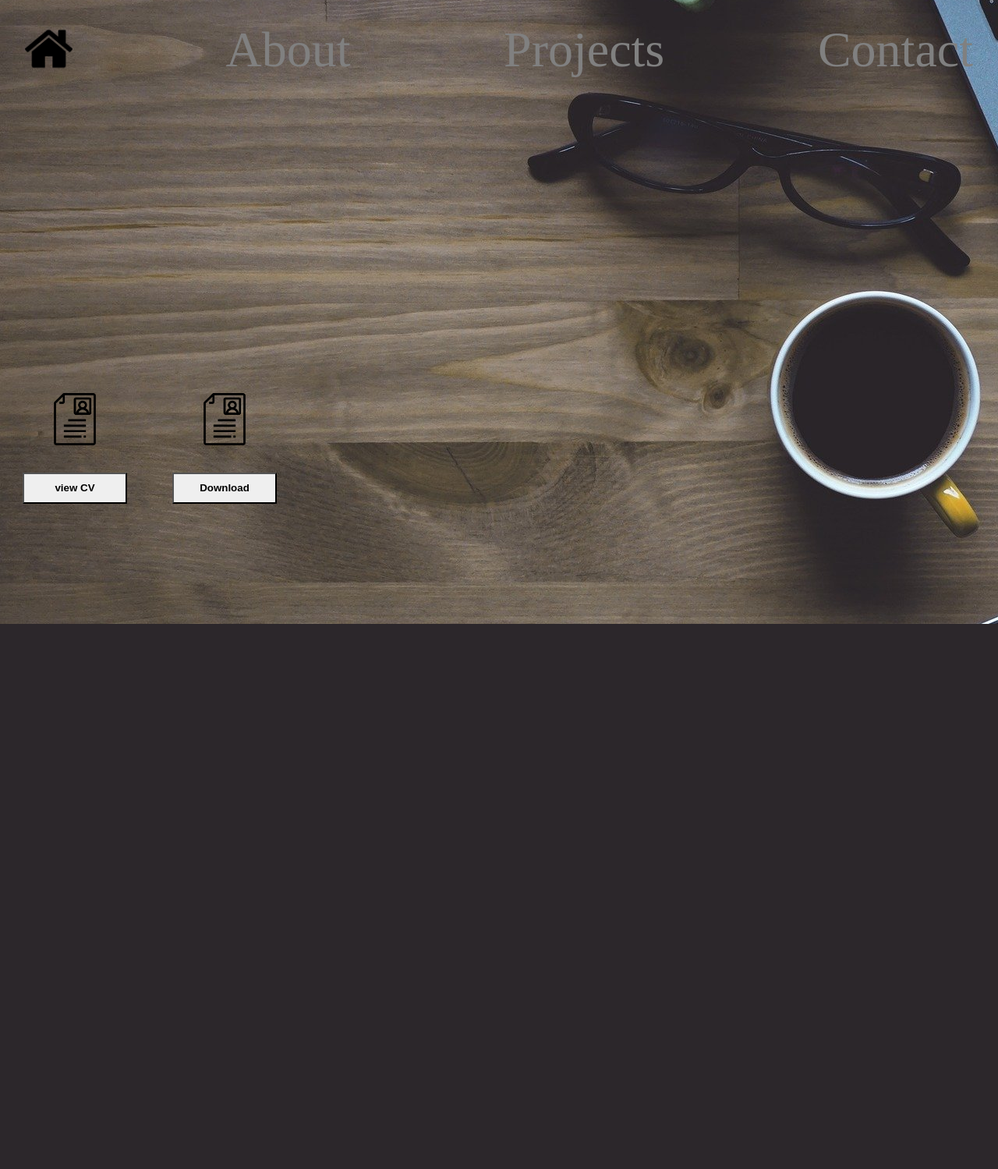
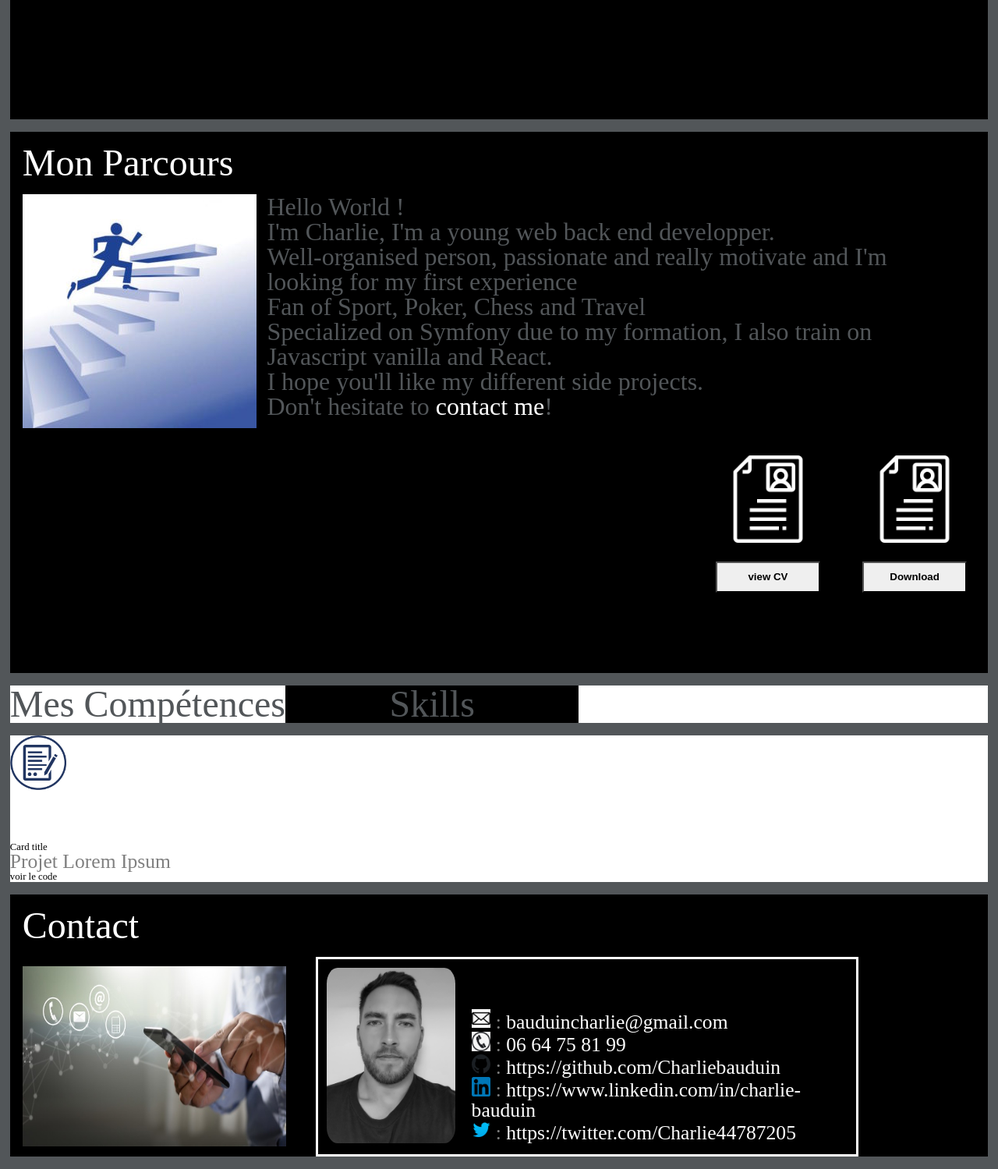
Before and after one commit to Charliebauduin/portfolio, a Symfony app: template Portfolio/templates/home/index.html.twig in a window 1280 px wide. Shown: the whole page at 78% size. Before the commit the page ends 800 px from the top, so only its background shows below. Run offline with Twig, Linux system fonts and the light colour scheme; the template is opened without the code that fills it, so the values that code supplies are empty; some libraries are stand-ins or nearby versions.

Commit message:
refonte du style

```diff
--- a/Portfolio/public/css/style.css
+++ b/Portfolio/public/css/style.css
@@ -1,14 +1,284 @@
+/* ====================================== WRAPPER PART ============================================================*/
 
 .wrapper{
-background-image: url("../assets/bandeau2.jpg");
-height: 100%;
-width: 100%;
-background-position: center;
-background-repeat: no-repeat;
+
+    background-color: #525659;
+    display: flex;
+    flex-direction: column;
+    justify-content: center;
 
 }
 
-.navbar {
+/* ====================================== BANDEAU PART ============================================================*/
+
+.bandeau {
+
+    background-color: black;
+    background-position: center;
+    background-repeat: no-repeat;
+    width: 98%;
+    margin: auto;
+    margin-bottom: 1em;
+
+}
+
+.bandeau svg {
+
+    width: 100%;
+
+}
+
+/* ====================================== PARCOURS PART ============================================================*/
+
+.parcours {
+
+    background-color: black;
+    display: flex;
+    width: 98%;
+    margin: auto;
+    margin-bottom: 1em;
+    flex-wrap: wrap;
+
+
+}
+
+.parcours h1 {
+
+    color: white;
+
+}
+
+.parcours-title {
+
+    width: 100%;
+    margin: 1em;
+
+}
+
+
+.parcours-left-part {
+
+    width: 25%;
+    margin-left: 1em;
+    margin-bottom: 2em;
+
+}
+
+.parcours-right-part {
+
+    width: 65%;
+    margin-bottom: 2em;
+
+}
+
+.parcours-right-part p {
+
+    color: #525659;
+
+}
+
+.parcours-right-part a {
+
+    color: white;
+
+}
+
+.parcours-cv {
+
+    display: flex;
+    width: 100%;
+    justify-content: flex-end;
+
+}
+
+.logo-cv {
+
+    width: 100%;
+    height: 100%;
+
+}
+
+.cv-view{
+
+    width: 15%;
+    height: 80%;
+    display: flex;
+    flex-direction: column;
+    text-align: center;
+    align-items: center;
+
+}
+
+.cv-view a{
+
+    height: 50%;
+    margin-bottom: 1.5em;
+
+}
+
+.cv-download{
+
+    width: 15%;
+    height: 80%;
+    display: flex;
+    flex-direction: column;
+    text-align: center;
+    align-items: center;
+
+}
+
+.cv-download a {
+
+    height: 50%;
+    margin-bottom: 1.5em;
+
+}
+
+/* ====================================== SKILLS PART ============================================================*/
+
+
+.skills {
+    display: flex;
+    background-color: white;
+    width: 98%;
+    margin: auto;
+    margin-bottom: 1em;
+
+}
+
+/* ====================================== PROJECT PART ============================================================*/
+
+.projects {
+    display: flex;
+    background-color: white;
+    width: 98%;
+    margin: auto;
+    margin-bottom: 1em;
+
+}
+
+
+/* ====================================== CONTACT PART ============================================================*/
+
+.contact {
+    display: flex;
+    background-color: black;
+    width: 98%;
+    margin: auto;
+    margin-bottom: 1em;
+    flex-wrap: wrap;
+
+}
+
+.contact-title {
+
+    width: 100%;
+    margin: 1em;
+
+}
+
+.contact-title h1 {
+
+    color: white;
+
+
+}
+
+.contact-picture {
+
+    width: 30%;
+    margin-left: 1em;
+
+}
+
+.contact-picture img {
+
+    width: 90%;
+    margin-top: 0.8em;
+    height: 90%;
+
+}
+
+.contact-card {
+
+    background-color: black;
+    height: 50%;
+    display: flex;
+    width: 55%;
+    justify-content: center;
+    border: solid, white;
+
+
+}
+
+.contact-card a {
+
+    color: white
+
+}
+
+.card-body {
+
+    width: 75%;
+    font-size: 0.8em;
+    margin-top: 5em;
+
+}
+
+h1:hover {
+
+    color: white
+
+}
+
+h1 {
+
+     font-size: 3em;
+     color:#525659;
+
+}
+
+button {
+
+     height: 3em;
+     margin-left: 3.5em;
+     width: 10em;
+
+}
+
+button:hover {
+
+     transform: scale(1.25);
+
+}
+
+ a {
+
+     text-decoration: none;
+     color: black;
+
+ }
+
+
+
+p{
+
+    font-size: 2em;
+    color:grey
+
+}
+
+
+
+.skills-slider img{
+
+    width:30%;
+
+}
+
+
+
+/* .navbar {
     width: 95%;
     padding-top: 2em;
     margin-left: 2em;
@@ -33,6 +303,9 @@ background-repeat: no-repeat;
     color: white;
 }
 
+/* .bio{
+    height: 50%;
+} */
 
 nav ul {
     padding: 0;
@@ -46,73 +319,33 @@ nav ul {
 nav li{
     list-style: none;
 
-}
+} */
 
-.text-defil{
+/* .text-defil{
     text-align: center;
 }
 
 
 
-h1:hover{
-   color: white
-}
-
-h1{
-    font-size: 3em;
-    color:grey;
-}
-
-button{
-    height: 3em;
-    margin-left: 3.5em;
-    width: 10em;
-
-}
-
-button:hover{
-    transform: scale(1.25);
-}
-
-a{
-    text-decoration: none;
-    color: black;
-}
 
 
 
-@import url(https://fonts.googleapis.com/css?family=Montserrat:700);
+
+/* @import url(https://fonts.googleapis.com/css?family=Montserrat:700);
 body{
   margin:0;
   width:100%;
-  height:100vh;
+  height:20%;
   overflow:hidden;
   background:hsla(0, 5%, 5%, 1);
   background-repeat: no-repeat;
   background-attachment: fixed;
   background-image: linear-gradient(to right top, hsla(0, 5%,15%, 0.5), hsla(0, 5%, 5%,1));
-}
+} */
 
 
 
-.bio{
-    height: 50%;
-}
 
-p{
-    font-size: 2em;
-    color:grey
-}
-
-.skills-list{
-    list-style-type: none;
-    font-size: 2em;
-    color: white;
-}
-
-.skills-slider img{
-    width:20%;
-}
 
 
 .wrapper-about{
@@ -139,7 +372,7 @@ p{
     justify-content: center;
     text-align: center;
     margin-right: 2em;
-    background-color: rgba(142, 145, 152, 0.5);
+    background-color: black;
 
 }
 
@@ -164,15 +397,7 @@ p{
     display: flex;
 }
 
-.cv-view{
-width: 15%;
-height: 100%;
-display: flex;
-flex-direction: column;
-text-align: center;
-align-items: center;
 
-}
 
 .cv-view button{
 
@@ -182,15 +407,6 @@ align-items: center;
 
 }
 
-.cv-download{
-width: 15%;
-height: 100%;
-display: flex;
-flex-direction: column;
-text-align: center;
-align-items: center;
-
-}
 
 .cv-download button{
     margin: auto;
@@ -223,35 +439,12 @@ align-items: center;
 }
 
 
-
-.logo-cv{
-    width: 35%;
-    height: 35%;
-    margin-bottom: 2em;
-}
-
-
-
-
 .wrapper-contact{
     display: flex;
     justify-content: center;
     height: 100%;
 }
 
-.contact-card{
-
-    height: 50%;
-    display: flex;
-    width: 55%;
-    justify-content: center;
-    background-color: white;
-    margin: 3em;
-    padding-top: 3em;
-    padding-left: 1em;
-    border: solid;
-
-}
 
 .picture-card{
     padding: 0.5em;
@@ -264,11 +457,6 @@ align-items: center;
     border: solid
 }
 
-.card-body{
-    padding: 0;
-    width: 75%;
-    font-size: 0.8em;
-}
 
 
 .card-img-top{
@@ -292,3 +480,5 @@ p img {
 .navbar-li-home{
     width: 5%;
 }
+
+/* viewBox="160 -250 600 500" */
--- a/Portfolio/public/js/scripts.js
+++ b/Portfolio/public/js/scripts.js
@@ -31,7 +31,7 @@ let app = {
 
 
 
-    displayElement: function(array){
+    displayElement: function(){
 
 
 
--- a/Portfolio/templates/base.html.twig
+++ b/Portfolio/templates/base.html.twig
@@ -19,7 +19,7 @@
 
     <div class="wrapper">
 
-    <div class="nav">
+    {# <div class="nav">
         <nav class="navbar">
 
             <ul class="navbar-ul">
@@ -38,7 +38,7 @@
                 </li>
             </ul>
         </nav>
-    </div>
+    </div> #}
 
         {% block body %}{% endblock %}
 
--- a/Portfolio/templates/home/index.html.twig
+++ b/Portfolio/templates/home/index.html.twig
@@ -5,15 +5,15 @@
 {% block body %}
 
 
-    <div class="bio">
+    <div class="bandeau">
 
-        <svg width="100%" height="100%" viewBox="160 -250 600 500" xmlns="http://www.w3.org/2000/svg" xmlns:xlink="http://www.w3.org/1999/xlink" version="1.1">
+        <svg  xmlns="http://www.w3.org/2000/svg" xmlns:xlink="http://www.w3.org/1999/xlink" version="1.1">
 
             <path id="path">
                 <animate attributeName="d" from="m0,110 h0" to="m0,110 h1100" dur="7s" begin="0s" repeatCount="indefinite"/>
             </path>
 
-            <text class="texte-defil" font-size="60" font-family="Montserrat" >
+            <text class="texte-defil" font-size="60" font-family="Montserrat" fill='hsla(0, 0%, 100%, 1)' >
                 <textPath xlink:href="#path">    Hello I'm Charlie, I'm web developper
                 </textPath>
             </text>
@@ -23,7 +23,40 @@
 
     </div>
 
-    <div class="cv">
+    <div class="parcours">
+
+        <div class="parcours-title">
+
+            <h1>Mon Parcours</h1>
+
+        </div>
+
+
+        <div class="parcours-left-part">
+
+            <img src="../public/assets/parcours.jpg" alt="image-parcours">
+
+        </div>
+
+        <div class="parcours-right-part">
+
+            <p>Hello World ! <br/>
+            I'm Charlie, I'm a young web back end developper.<br/>
+
+            Well-organised person, passionate and really motivate and I'm looking for my first experience<br/>
+            Fan of Sport, Poker, Chess and Travel<br/>
+
+            Specialized on Symfony due to my formation, I also train on Javascript vanilla and React.<br/>
+
+            I hope you'll like my different side projects. <br/>
+
+            Don't hesitate to <a href="#contact">contact me</a>!
+            </p>
+
+
+        </div>
+
+        <div class="parcours-cv">
 
             <div class="cv-view">
 
@@ -39,7 +72,6 @@
 
             </div>
 
-
         </div>
 
 
@@ -47,4 +79,97 @@
 
     </div>
 
+    <div class="skills">
+
+    <h1>Mes Compétences</h1>
+
+        <div class="right-part">
+
+            <h1>Skills</h1>
+
+            <div class="skills-slider">
+
+
+                <figure class="img-slider">
+
+
+
+                </figure>
+
+
+
+            </div>
+
+        </div>
+
+    </div>
+
+    <div class="projects">
+
+        <div class="card" style="width: 18rem;">
+
+            <img class="card-img-top" src="../public/assets/projet.png" alt="Card image cap">
+
+
+
+            <div class="card-body">
+
+                <h5 class="card-title">Card title</h5>
+
+                <p class="card-text">Projet Lorem Ipsum </p>
+                <a href="#" class="btn btn-primary">voir le code</a>
+
+            </div>
+
+        </div>
+
+    </div>
+
+    <div class="contact" id="contact">
+
+        <div class="contact-title">
+
+            <h1>Contact</h1>
+
+        </div>
+
+        <div class="contact-picture">
+
+            <img src="../public/assets/contact.jpg" alt="contact-picture">
+
+        </div>
+
+        <div class="contact-card">
+
+            <div class="picture-card">
+
+                <img class="card-img-top" src="../public/assets/photo1.jpg" alt="Card image cap">
+
+            </div>
+
+            <div class="card-body">
+
+
+
+                <p class="card-text"><img src="../public/assets/mail.jpg" alt="mail-picto"> : <a href="mailto:bauduincharlie@gmail.com ">bauduincharlie@gmail.com </a></p>
+                <p class="card-text"><img src="../public/assets/tel.jpg" alt="tel-picto"> : <a href="telto:0664758199"> 06 64 75 81 99</a></p>
+                <p class="card-text"><img src="../public/assets/github.svg" alt="github-picto"> : <a href="https://github.com/Charliebauduin ">https://github.com/Charliebauduin </a> </p>
+                <p class="card-text"><img src="../public/assets/linkedin.png" alt="linkedin-picto"> : <a href="https://www.linkedin.com/in/charlie-bauduin ">https://www.linkedin.com/in/charlie-bauduin  </a></p>
+                <p class="card-text"><img src="../public/assets/Twitter.png" alt="twitter-picto"> : <a href="https://www.https://twitter.com/Charlie44787205">https://twitter.com/Charlie44787205  </a></p>
+
+            </div>
+
+        </div>
+
+
+
+    </div>
+
+
 {% endblock %}
+
+{% block javascripts %}
+
+<script src="{{asset('../public/js/scripts.js')}}"></script>
+
+{% endblock %}
```
Also changed, not shown: Portfolio/public/assets/bandeau2.jpeg (added), Portfolio/public/assets/contact.jpg (added), Portfolio/public/assets/logo-cv.png, Portfolio/public/assets/logo-cv2.png (added), Portfolio/public/assets/parcours.jpg (added), Portfolio/public/assets/projet.png (added). Lines whose indentation alone changed are shown as unchanged.
